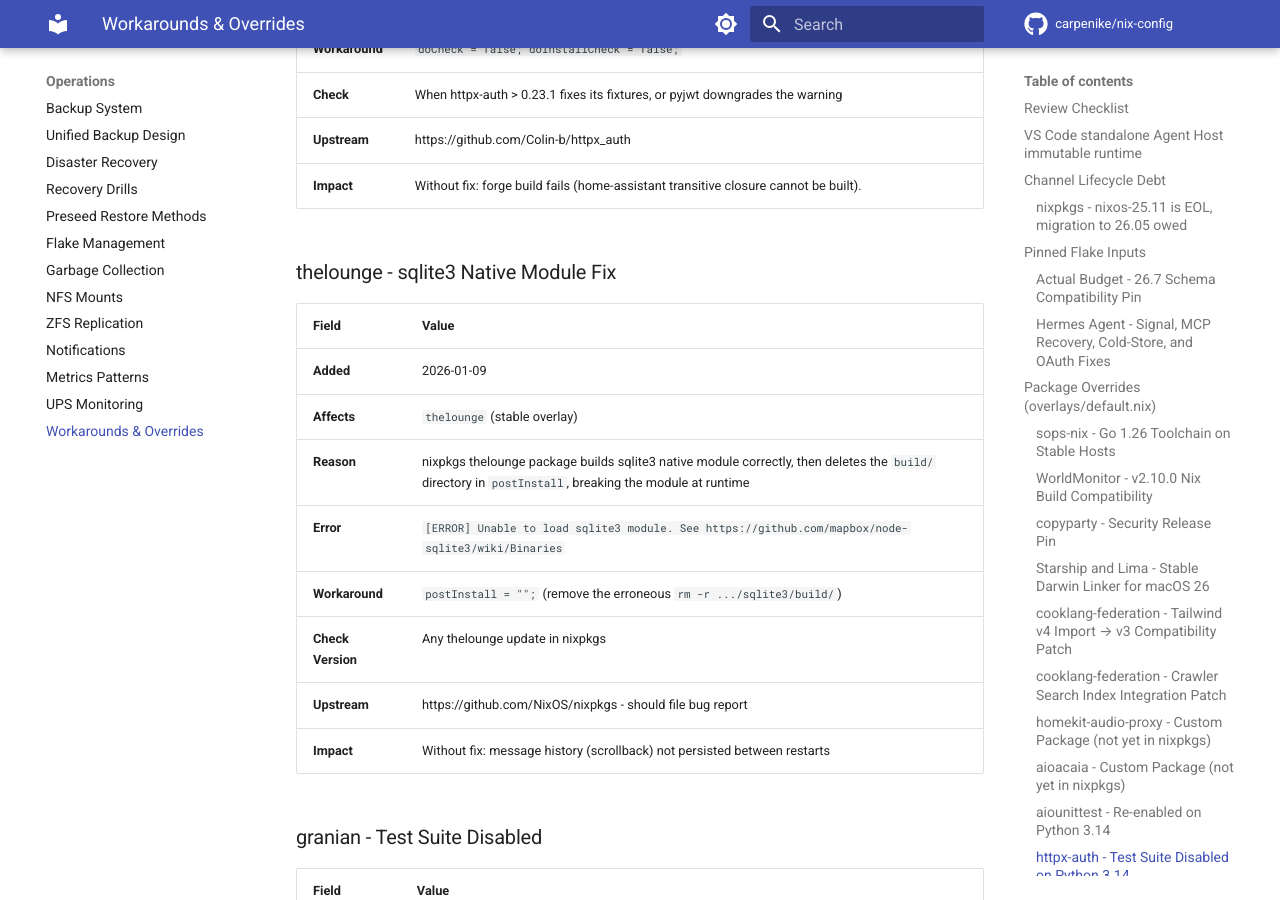
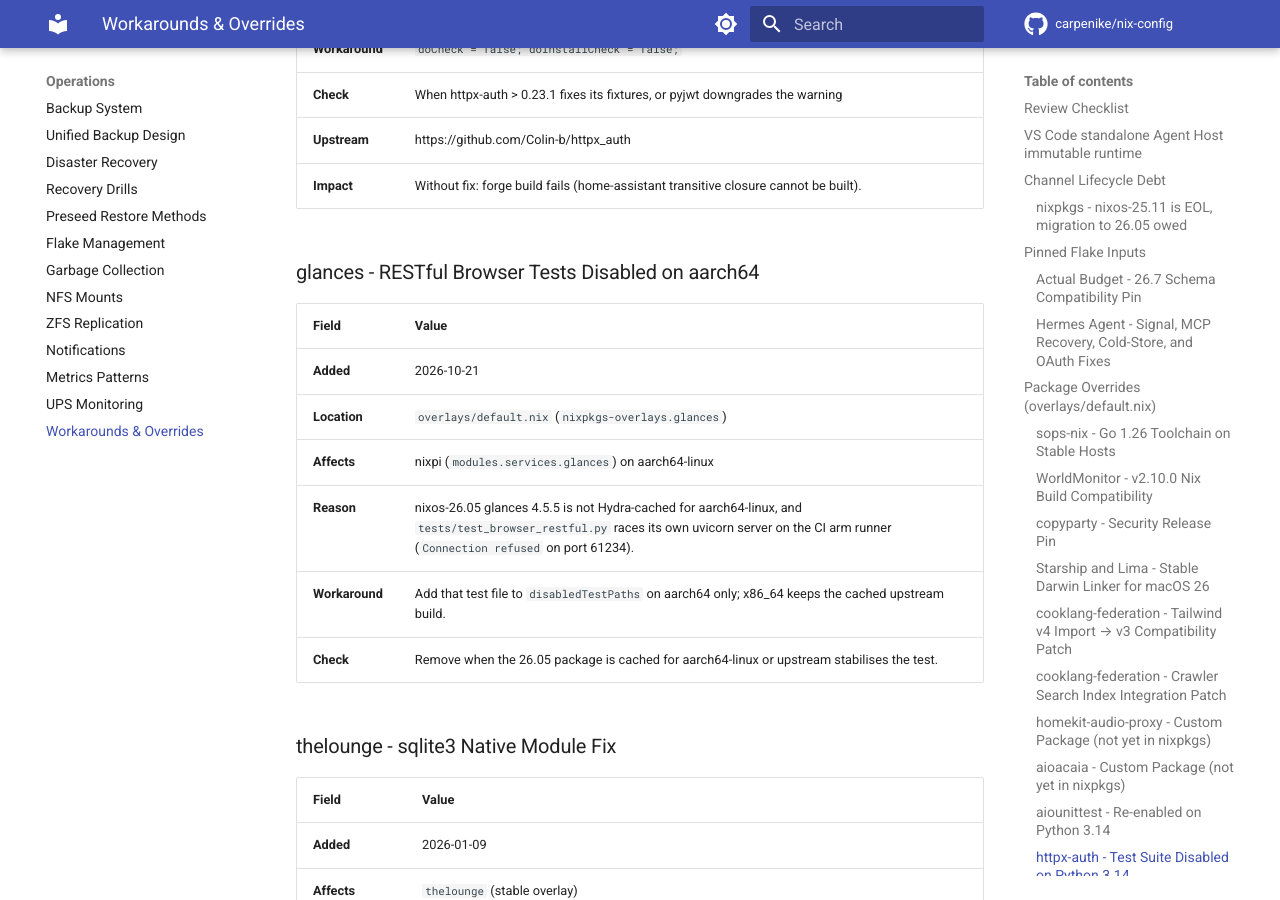
Before and after one commit to carpenike/nix-config, an MkDocs documentation site: the page built from docs/workarounds.md, in a window 1280 px wide and 900 px high, scrolled down 12404 px. Built offline with MkDocs 1.6.1 and Material for MkDocs 9.7.7, drawn with Linux system fonts in a browser that asks for light colours; comment, search, counter and statistics services are not loaded.

Commit message:
fix(overlays): skip flaky glances RESTful tests on aarch64 (26.05)

```diff
--- a/docs/workarounds.md
+++ b/docs/workarounds.md
@@ -221,6 +221,17 @@
 | **Check** | When httpx-auth > 0.23.1 fixes its fixtures, or pyjwt downgrades the warning |
 | **Upstream** | https://github.com/Colin-b/httpx_auth |
 | **Impact** | Without fix: forge build fails (home-assistant transitive closure cannot be built). |
+
+### glances - RESTful Browser Tests Disabled on aarch64
+
+| Field | Value |
+| --- | --- |
+| **Added** | 2026-10-21 |
+| **Location** | `overlays/default.nix` (`nixpkgs-overlays.glances`) |
+| **Affects** | nixpi (`modules.services.glances`) on aarch64-linux |
+| **Reason** | nixos-26.05 glances 4.5.5 is not Hydra-cached for aarch64-linux, and `tests/test_browser_restful.py` races its own uvicorn server on the CI arm runner (`Connection refused` on port 61234). |
+| **Workaround** | Add that test file to `disabledTestPaths` on aarch64 only; x86_64 keeps the cached upstream build. |
+| **Check** | Remove when the 26.05 package is cached for aarch64-linux or upstream stabilises the test. |
 
 ### thelounge - sqlite3 Native Module Fix
 
```
Also changed, not shown: 1 other file.
